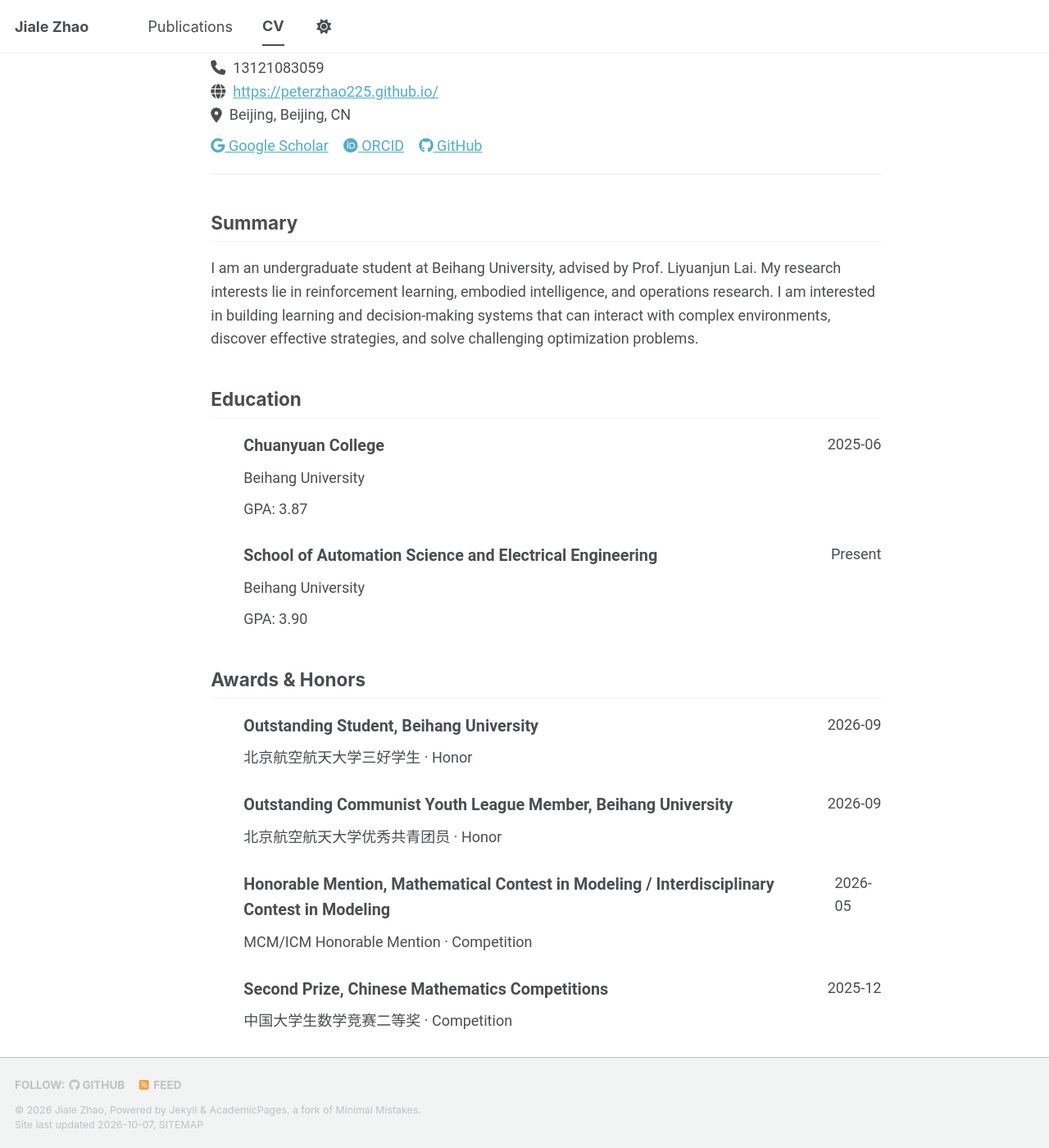
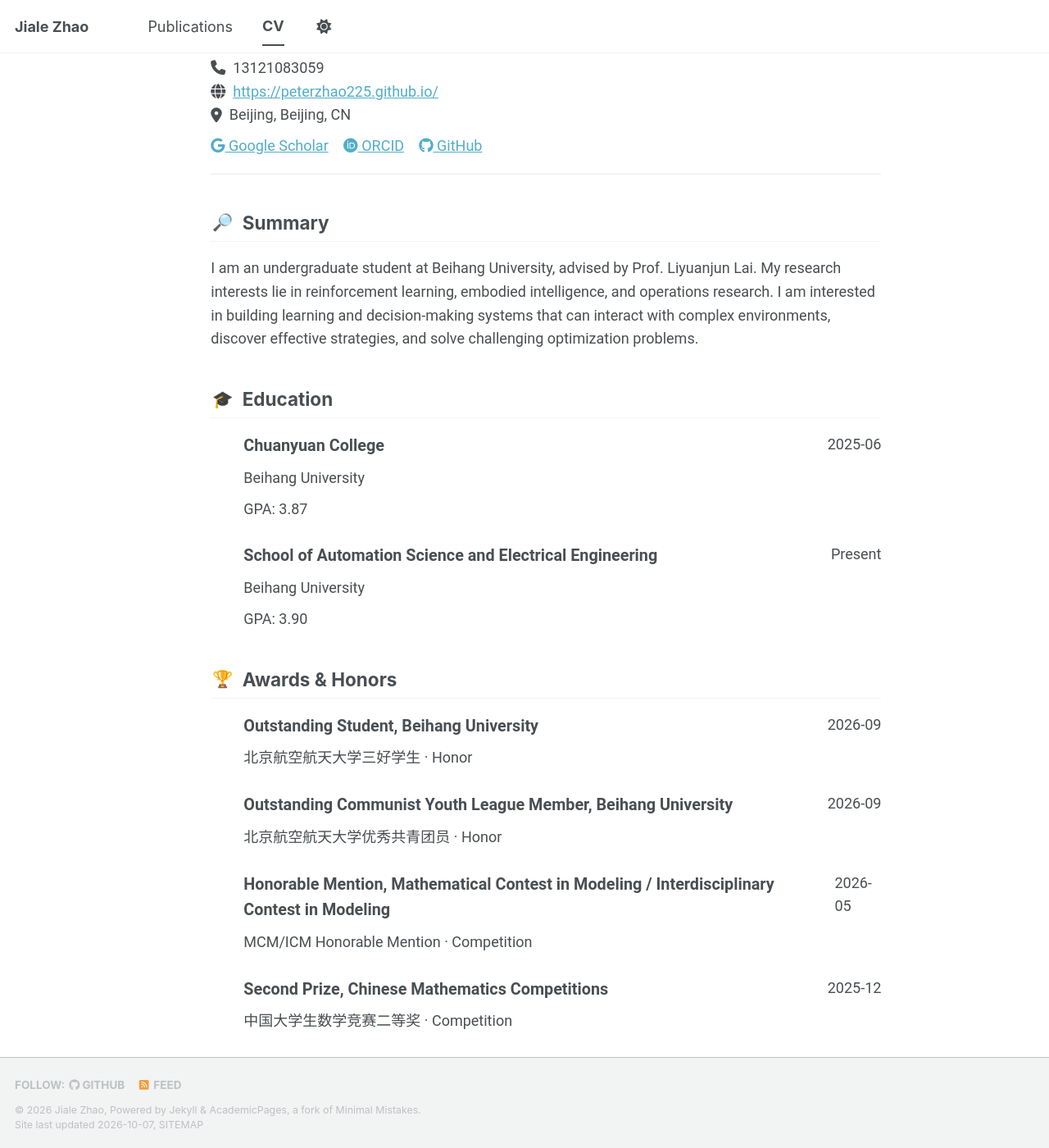
Before and after one commit to Peterzhao225/Peterzhao225.github.io, a Jekyll site: the page built from _pages/cv-json.md, in a window 1280 px wide and 1400 px high, scrolled down 264 px. Shown: the whole window at 82% size. Built offline with Jekyll 4.4.1, drawn with Linux system fonts in a browser that asks for light colours; a style sheet for code colours, icons or effects is not loaded; some of the changed text lies outside the part shown.

Commit message:
Add visual markers to CV sections

```diff
--- a/_includes/cv-template.html
+++ b/_includes/cv-template.html
@@ -63,7 +63,7 @@
   {% if cv.basics.summary %}
   <!-- Summary -->
   <div class="cv-section">
-    <h2>Summary</h2>
+    <h2><span class="cv-section-icon" aria-hidden="true">🔎</span> Summary</h2>
     <p>{{ cv.basics.summary }}</p>
   </div>
   {% endif %}
@@ -71,7 +71,7 @@
   {% if cv.education.size > 0 %}
   <!-- Education -->
   <div class="cv-section">
-    <h2>Education</h2>
+    <h2><span class="cv-section-icon" aria-hidden="true">🎓</span> Education</h2>
     <ul class="cv-list">
       {% for education in cv.education %}
       <li class="cv-item">
@@ -99,7 +99,7 @@
   {% if cv.awards.size > 0 %}
   <!-- Awards and Honors -->
   <div class="cv-section">
-    <h2>Awards &amp; Honors</h2>
+    <h2><span class="cv-section-icon" aria-hidden="true">🏆</span> Awards &amp; Honors</h2>
     <ul class="cv-list">
       {% for award in cv.awards %}
       <li class="cv-item">
@@ -124,7 +124,7 @@
   {% if cv.work.size > 0 %}
   <!-- Work Experience -->
   <div class="cv-section">
-    <h2>Work Experience</h2>
+    <h2><span class="cv-section-icon" aria-hidden="true">💼</span> Work Experience</h2>
     <ul class="cv-list">
       {% for work in cv.work %}
       <li class="cv-item">
@@ -154,7 +154,7 @@
   {% if cv.skills.size > 0 %}
   <!-- Skills -->
   <div class="cv-section">
-    <h2>Skills</h2>
+    <h2><span class="cv-section-icon" aria-hidden="true">🧭</span> Research Interests</h2>
     <div class="cv-skills">
       {% for skill in cv.skills %}
       <div class="cv-skill-category">
@@ -173,7 +173,7 @@
   {% if cv.publications.size > 0 %}
   <!-- Publications -->
   <div class="cv-section">
-    <h2>Publications</h2>
+    <h2><span class="cv-section-icon" aria-hidden="true">📄</span> Publications</h2>
     <ul class="cv-list">
       {% for publication in cv.publications %}
       <li class="cv-item">
@@ -204,7 +204,7 @@
   {% if cv.presentations.size > 0 %}
   <!-- Presentations/Talks -->
   <div class="cv-section">
-    <h2>Presentations</h2>
+    <h2><span class="cv-section-icon" aria-hidden="true">🎤</span> Presentations</h2>
     <ul class="cv-list">
       {% for talk in cv.presentations %}
       <li class="cv-item">
@@ -230,7 +230,7 @@
   {% if cv.teaching.size > 0 %}
   <!-- Teaching -->
   <div class="cv-section">
-    <h2>Teaching</h2>
+    <h2><span class="cv-section-icon" aria-hidden="true">📚</span> Teaching</h2>
     <ul class="cv-list">
       {% for teaching in cv.teaching %}
       <li class="cv-item">
@@ -256,7 +256,7 @@
   {% if cv.portfolio.size > 0 %}
   <!-- Portfolio -->
   <div class="cv-section">
-    <h2>Research Projects</h2>
+    <h2><span class="cv-section-icon" aria-hidden="true">🧪</span> Research Projects</h2>
     <ul class="cv-list">
       {% for item in cv.portfolio %}
       <li class="cv-item">
@@ -284,7 +284,7 @@
   {% if cv.leadership.size > 0 %}
   <!-- Leadership and Service -->
   <div class="cv-section">
-    <h2>Leadership &amp; Service</h2>
+    <h2><span class="cv-section-icon" aria-hidden="true">🤝</span> Leadership &amp; Service</h2>
     <ul class="cv-list">
       {% for item in cv.leadership %}
       <li class="cv-item">
@@ -309,7 +309,7 @@
   {% if cv.languages.size > 0 %}
   <!-- Languages -->
   <div class="cv-section">
-    <h2>Languages</h2>
+    <h2><span class="cv-section-icon" aria-hidden="true">🌐</span> Languages</h2>
     <ul class="cv-list">
       {% for language in cv.languages %}
       <li class="cv-item">
@@ -326,7 +326,7 @@
   {% if cv.interests.size > 0 %}
   <!-- Interests -->
   <div class="cv-section">
-    <h2>Interests</h2>
+    <h2><span class="cv-section-icon" aria-hidden="true">✨</span> Interests</h2>
     <ul class="cv-list">
       {% for interest in cv.interests %}
       <li class="cv-item">
@@ -345,7 +345,7 @@
   {% if cv.references.size > 0 %}
   <!-- References -->
   <div class="cv-section">
-    <h2>References</h2>
+    <h2><span class="cv-section-icon" aria-hidden="true">📬</span> References</h2>
     <ul class="cv-list">
       {% for reference in cv.references %}
       <li class="cv-item">
--- a/_sass/layout/_json_cv.scss
+++ b/_sass/layout/_json_cv.scss
@@ -74,6 +74,17 @@
 
 .cv-section h2 i {
   color: var(--global-text-color);
+}
+
+.cv-section-icon {
+  display: inline-flex;
+  align-items: center;
+  justify-content: center;
+  width: 1.45em;
+  font-family: "Apple Color Emoji", "Segoe UI Emoji", "Noto Color Emoji", sans-serif;
+  font-size: 0.9em;
+  font-weight: normal;
+  line-height: 1;
 }
 
 /* Item Styles */
```
